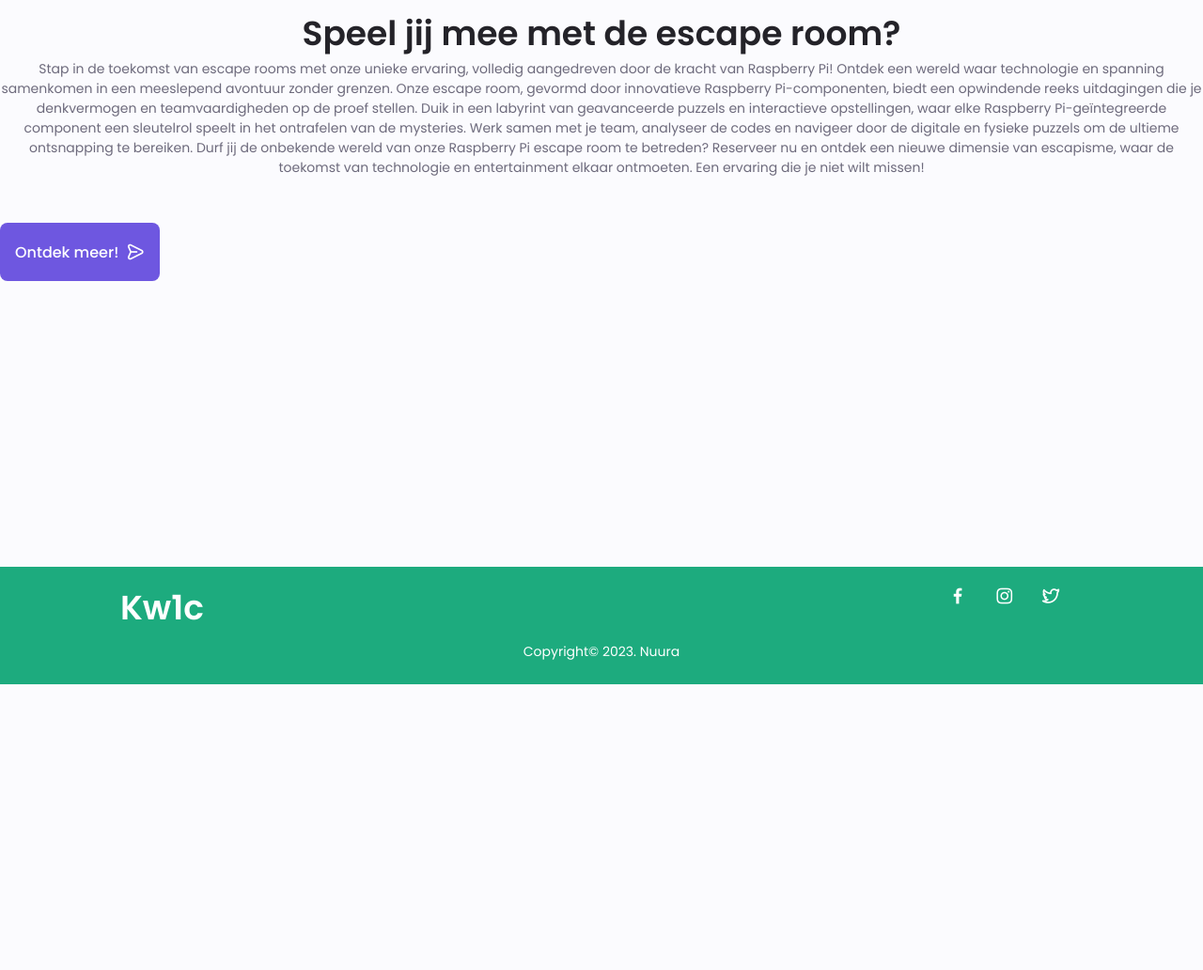
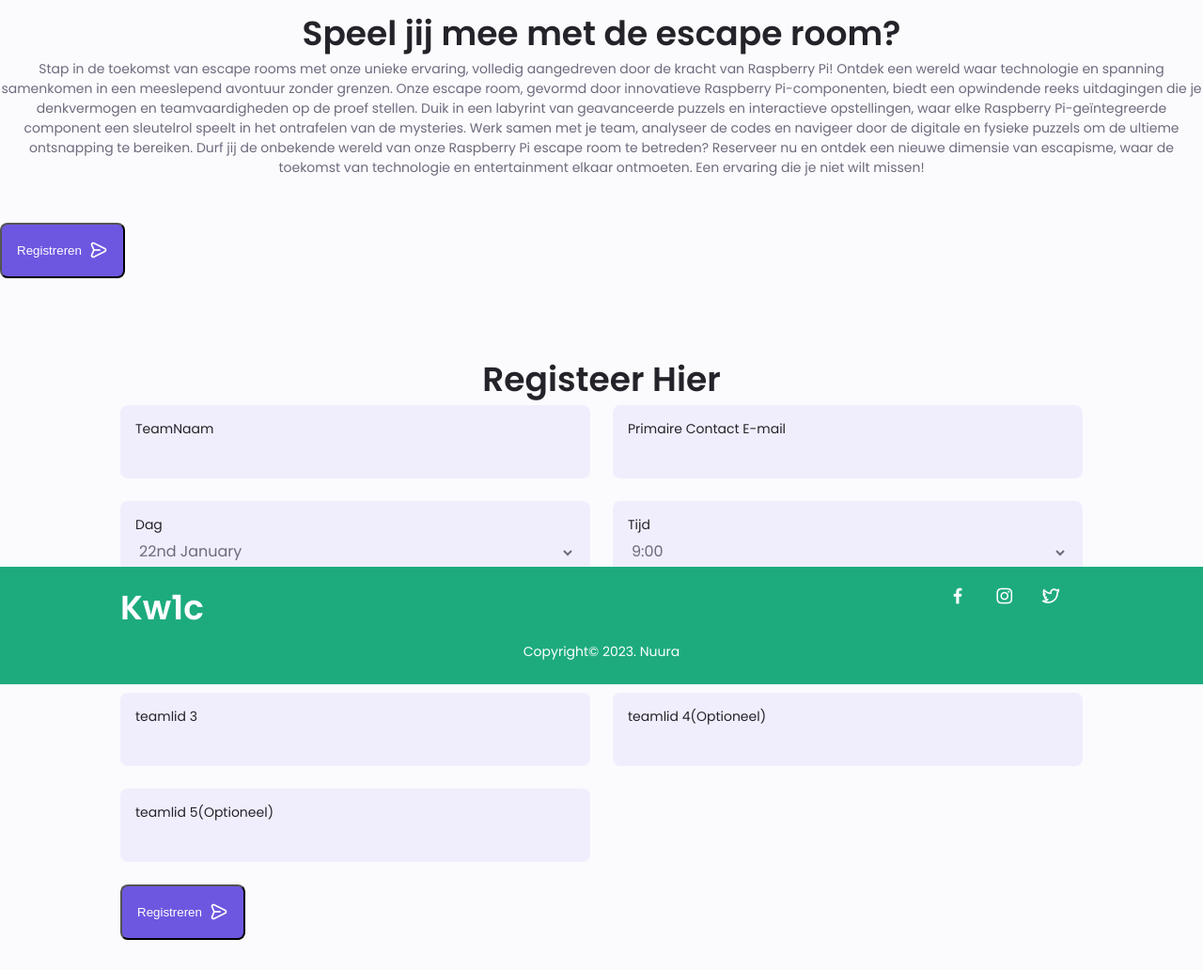
Before and after one commit to fivenightsatkw1c/fnak, a PHP site: page / in a window 1280 px wide. Shown: the part 72-1104 px from the top of the page at 94% size. Before the commit the page ends 800 px from the top, so only its background shows below. Run offline with PHP 8.4, Linux system fonts and the light colour scheme.

Commit message:
Cleaned the website

```diff
--- a/index.php
+++ b/index.php
@@ -1,59 +1,129 @@
 <!DOCTYPE html>
 <html lang="en">
+
 <head>
     <meta charset="UTF-8">
     <meta name="viewport" content="width=device-width, initial-scale=1.0">
 
-
-    <!--==================== UNICONS ====================-->
+    <!-- UNICONS -->
     <link rel="stylesheet" href="https://unicons.iconscout.com/release/v4.0.0/css/line.css">
 
-    <!--==================== SWIPER CSS ====================-->
+    <!-- SWIPER CSS -->
     <link rel="stylesheet" href="assets/css/swiper-bundle.min.css">
+
     <!-- GOOGLE FONT POPPIN -->
     <link rel="preconnect" href="https://fonts.googleapis.com">
     <link rel="preconnect" href="https://fonts.gstatic.com" crossorigin>
     <link href="https://fonts.googleapis.com/css2?family=Poppins:wght@400;500;600&display=swap" rel="stylesheet">
+
+    <!-- FAVICON -->
     <link rel="icon" href="assets/img/favicon.png" type="image/png">
-    <!--==================== CSS ====================-->
+
+    <!-- CSS -->
     <link rel="stylesheet" href="assets/css/styles.css">
 
     <title>Koning Willem 1</title>
 </head>
+
 <body>
-    <!-- Header content -->
     <?php
       $link1="active-link";
       include 'header.php';
     ?>
-     <!-- Main content -->
+
     <main class="main">
-
-
         <section class="section">
             <h1 class="section-title">Speel jij mee met de escape room?</h1>
             <p class="section-subtitle">
-            Stap in de toekomst van escape rooms met onze unieke ervaring, volledig aangedreven door de kracht van Raspberry Pi! Ontdek een wereld waar technologie en spanning samenkomen in een meeslepend avontuur zonder grenzen. Onze escape room, gevormd door innovatieve Raspberry Pi-componenten, biedt een opwindende reeks uitdagingen die je denkvermogen en teamvaardigheden op de proef stellen.
-            Duik in een labyrint van geavanceerde puzzels en interactieve opstellingen, waar elke Raspberry Pi-geïntegreerde component een sleutelrol speelt in het ontrafelen van de mysteries. Werk samen met je team, analyseer de codes en navigeer door de digitale en fysieke puzzels om de ultieme ontsnapping te bereiken.
-            Durf jij de onbekende wereld van onze Raspberry Pi escape room te betreden? Reserveer nu en ontdek een nieuwe dimensie van escapisme, waar de toekomst van technologie en entertainment elkaar ontmoeten. Een ervaring die je niet wilt missen!</p>
+                Stap in de toekomst van escape rooms met onze unieke ervaring, volledig aangedreven door de kracht
+                van Raspberry Pi! Ontdek een wereld waar technologie en spanning samenkomen in een meeslepend
+                avontuur zonder grenzen. Onze escape room, gevormd door innovatieve Raspberry Pi-componenten, biedt
+                een opwindende reeks uitdagingen die je denkvermogen en teamvaardigheden op de proef stellen.
+                Duik in een labyrint van geavanceerde puzzels en interactieve opstellingen, waar elke Raspberry
+                Pi-geïntegreerde component een sleutelrol speelt in het ontrafelen van de mysteries. Werk samen met
+                je team, analyseer de codes en navigeer door de digitale en fysieke puzzels om de ultieme
+                ontsnapping te bereiken.
+                Durf jij de onbekende wereld van onze Raspberry Pi escape room te betreden? Reserveer nu en ontdek
+                een nieuwe dimensie van escapisme, waar de toekomst van technologie en entertainment elkaar ontmoeten.
+                Een ervaring die je niet wilt missen!
+            </p>
             <div>
-                <a href="/Website/RegisterForem.php" class="button button--flex">
-                    Ontdek meer!
+                <button type="submit" class="button button--flex" name="submit_form">
+                    Registreren
                     <i class="uil uil-message button-icon"></i>
-                </a>
+                </button>
             </div>
         </section>
 
+        <section class="section" id="Register">
+            <h2 class="section-title">Registeer Hier</h2>
+            <div class="Register-container container">
+                <form class="Register-form grid" method="post" action="process_form.php">
+                    <div class="Register-inputs grid">
+                        <div class="Register-content">
+                            <label for="team" class="Register-label">TeamNaam</label>
+                            <input type="text" class="Register-input" id="name" name="team_name" required>
+                        </div>
+                        <div class="Register-content">
+                            <label for="email" class="Register-label"> Primaire Contact E-mail</label>
+                            <input type="email" class="Register-input" id="email" name="email" required>
+                        </div>
+                        <div class="Register-content">
+                            <label for="day" class="Register-label">Dag</label>
+                            <select name="day" class="Register-input">
+                                <option value="22">22nd January</option>
+                                <option value="23">23rd January</option>
+                            </select>
+                        </div>
+                        <div class="Register-content">
+                            <label for="email" class="Register-label">Tijd</label>
+                            <select name="time" class="Register-input">
+                                <?php
+                                for ($hour = 9; $hour <= 14; $hour++) {
+                                    $timeValue = sprintf("%02d:00", $hour);
+                                    echo "<option value=\"$timeValue\">$hour:00</option>";
+                                }
+                                ?>
+                            </select>
+                        </div>
+                        <div class="Register-content">
+                            <label for="leden" class="Register-label">teamlid 1</label>
+                            <input type="text" class="Register-input" id="leden" name="members" required>
+                        </div>
+                        <div class="Register-content">
+                            <label for="leden" class="Register-label">teamlid 2</label>
+                            <input type="text" class="Register-input" id="leden" name="members" required>
+                        </div>
+                        <div class="Register-content">
+                            <label for="leden" class="Register-label">teamlid 3</label>
+                            <input type="text" class="Register-input" id="leden" name="members" required>
+                        </div>
+                        <div class="Register-content">
+                            <label for="leden" class="Register-label">teamlid 4(Optioneel)</label>
+                            <input type="text" class="Register-input" id="leden" name="members">
+                        </div>
+                        <div class="Register-content">
+                            <label for="leden" class="Register-label">teamlid 5(Optioneel)</label>
+                            <input type="text" class="Register-input" id="leden" name="members">
+                        </div>
+                    </div>
+                    <div>
+                        <button type="submit" class="button button--flex" name="submit_form">
+                            Registreren
+                            <i class="uil uil-message button-icon"></i>
+                        </button>
+                    </div>
+                </form>
+            </div>
+        </section>
     </main>
-    <!-- Footer content -->
+
     <?php include 'footer.php'; ?>
 
-    <!--==================== SWIPER JS ====================-->
+    <!-- Scripts -->
     <script src="assets/js/swiper-bundle.min.js"></script>
-    <!--==================== SCROLL REVEAL JS ====================-->
     <script src="assets/js/scrollreveal.min.js"></script>
-
-    <!--==================== MAIN JS ====================-->
     <script src="assets/js/main.js"></script>
 </body>
+
 </html>
```
Also changed, not shown: RegisterForm.php (+26 -20 lines). Lines whose indentation alone changed are shown as unchanged.
